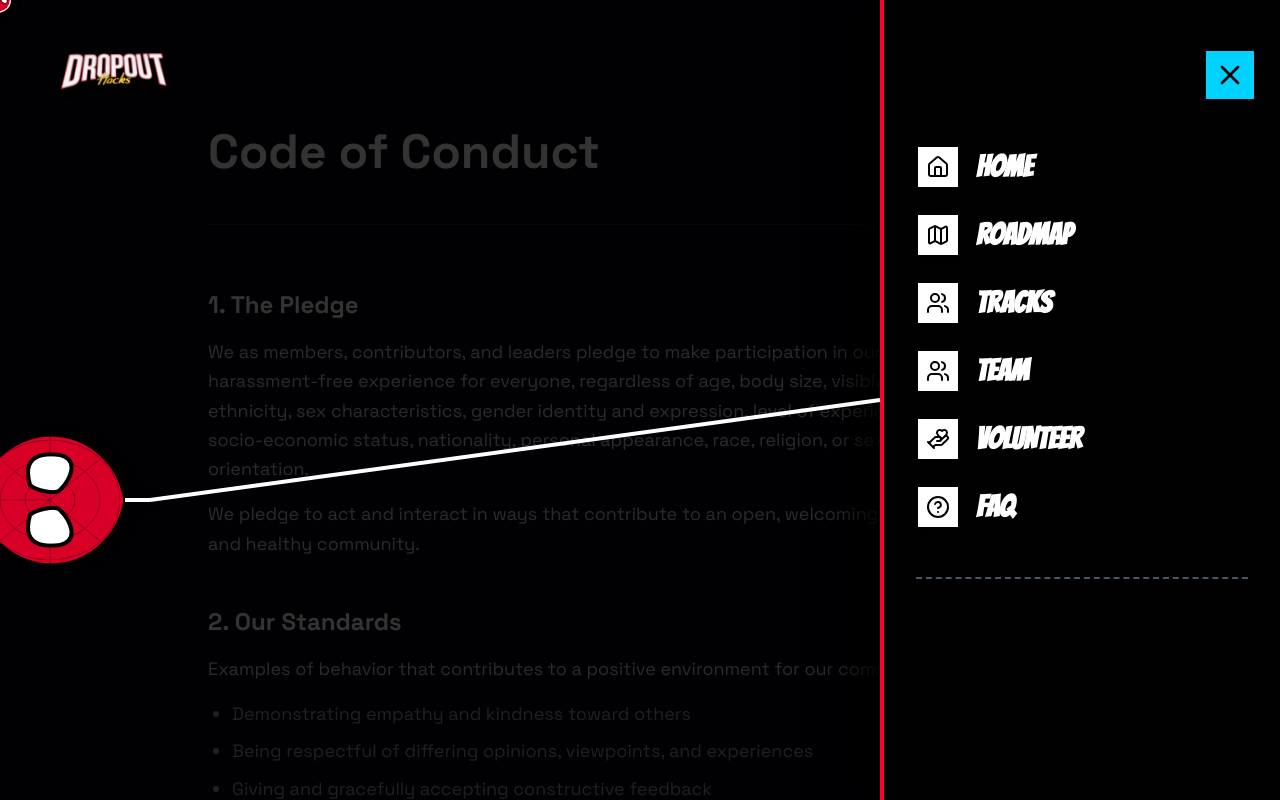
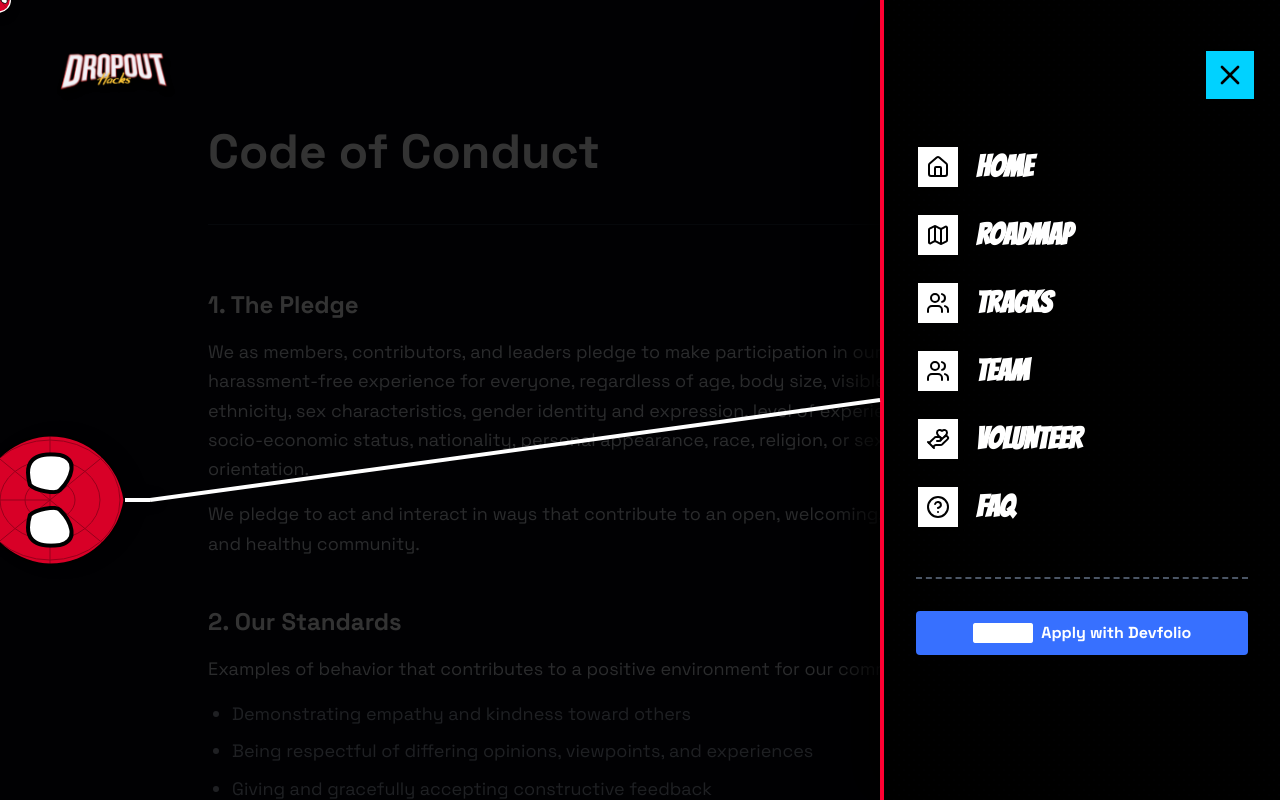
Before and after one commit to supratim1609/dropout_hacks, a Next.js app: page /rules in a window 1280 px wide. Both pictures are taken after a click on the button 1230 px from the left and 74 px from the top of the page. Shown: the top 800 px of the page. Built offline with nearby package versions, Linux system fonts and the light colour scheme.

Commit message:
fix: replace devfolio sdk buttons with direct links to dropouthacks.devfolio.co

```diff
--- a/app/components/HeroSection.tsx
+++ b/app/components/HeroSection.tsx
@@ -8,16 +8,7 @@ import { DateRevealCard } from "./DateRevealCard";
 import { FloatingParticles } from "./FloatingParticles";
 
 export const HeroSection = () => {
-    React.useEffect(() => {
-        const script = document.createElement('script');
-        script.src = 'https://apply.devfolio.co/v2/sdk.js';
-        script.async = true;
-        script.defer = true;
-        document.body.appendChild(script);
-        return () => {
-            document.body.removeChild(script);
-        }
-    }, []);
+
 
     return (
         <section className="relative min-h-screen flex items-center justify-center overflow-hidden pt-36 pb-20 md:py-20 px-8 md:px-16 lg:px-24">
--- a/app/components/Navbar.tsx
+++ b/app/components/Navbar.tsx
@@ -184,12 +184,16 @@ export const Navbar = () => {
                             </div>
 
                             <div className="mt-12 border-t-2 border-dashed border-gray-600 pt-8 text-center relative z-10">
-                                <div
-                                    className="apply-button"
-                                    data-hackathon-slug="dropouthacks"
-                                    data-button-theme="light"
+                                <a
+                                    href="http://dropouthacks.devfolio.co/"
+                                    target="_blank"
+                                    rel="noopener noreferrer"
+                                    className="flex items-center justify-center gap-2 bg-[#3770ff] text-white font-bold px-4 rounded-[4px] hover:scale-105 transition-transform"
                                     style={{ height: '44px', width: '100%' }}
-                                ></div>
+                                >
+                                    <img src="/sponsors/Devfolio_Logo-Colored.png" alt="Devfolio" className="h-5 w-auto brightness-0 invert" />
+                                    Apply with Devfolio
+                                </a>
                             </div>
                         </motion.div>
                     </>
```
